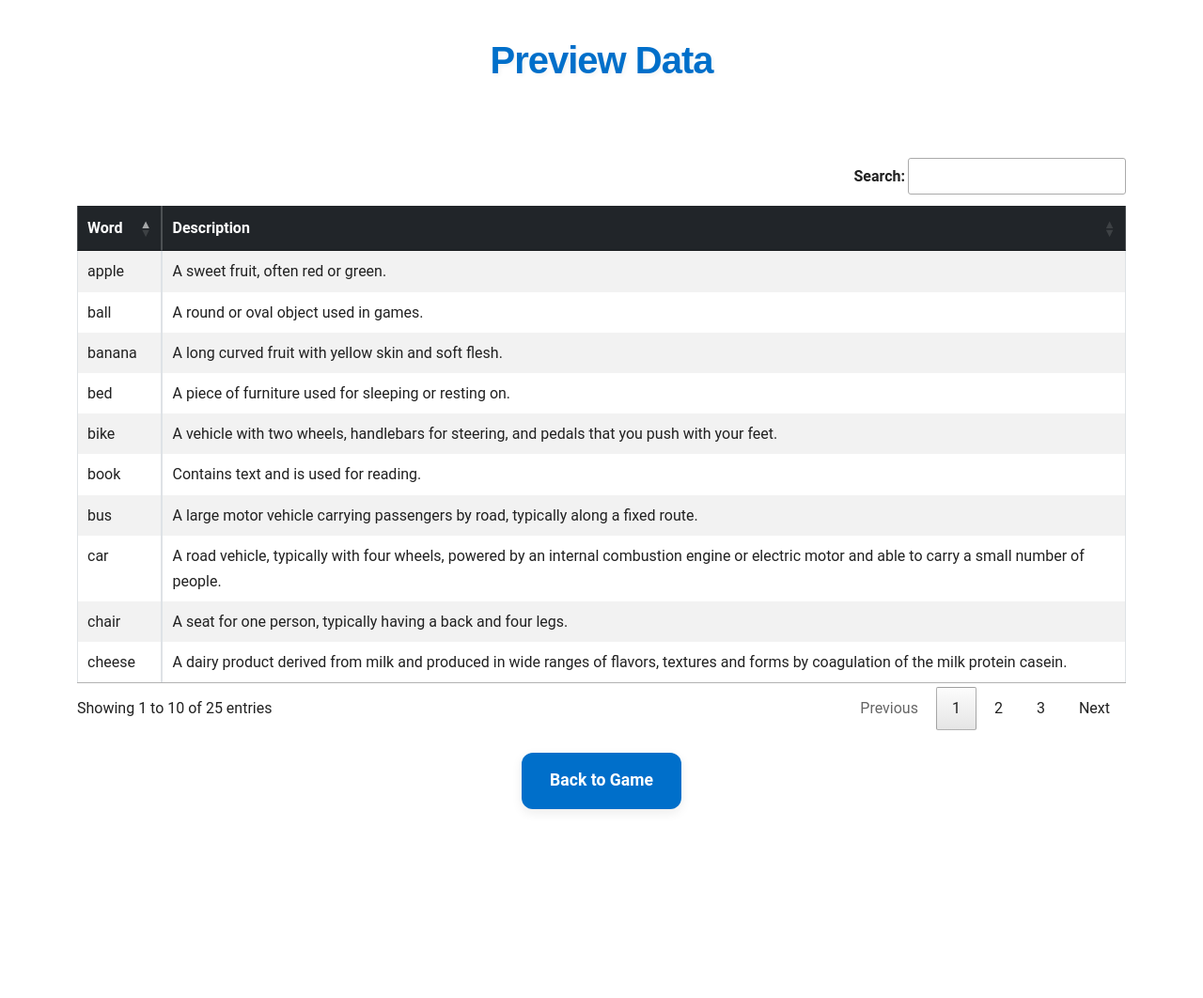
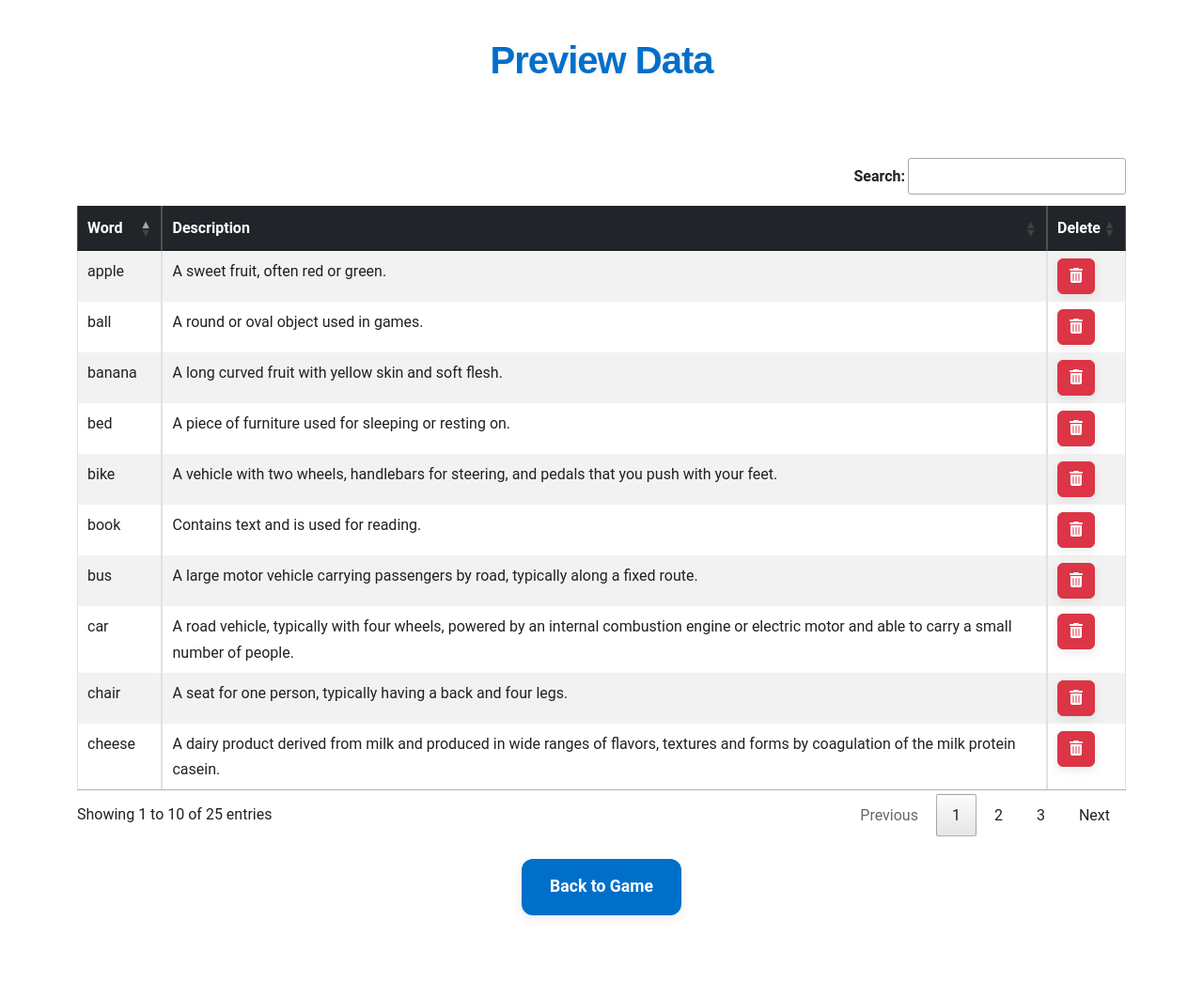
Before and after one commit to hrosicka/WordDetective, a Flask app: page /words/preview in a window 1280 px wide. Shown: the whole page at 94% size. Before the commit the page ends 863 px from the top, so only its background shows below. Run offline with Flask 3, Linux system fonts and the light colour scheme; some libraries are stand-ins or nearby versions.

Commit message:
delete word from table / from json file implemented

```diff
--- a/app.py
+++ b/app.py
@@ -4,6 +4,7 @@ from routes.word import word_bp
 from routes.score import score_bp
 from routes.player import player_bp
 from routes.game_logic import load_words
+from routes.delete import delete
 import os
 import json  # Import the json module for potential JSON parsing exceptions
 import logging
@@ -74,6 +75,7 @@ app.register_blueprint(game_bp)
 app.register_blueprint(word_bp, url_prefix='/words')  # Mount the word blueprint under the '/words' prefix.
 app.register_blueprint(score_bp, url_prefix='/scores') # Mount the score blueprint under the '/scores' prefix.
 app.register_blueprint(player_bp, url_prefix='/player') # Mount the player blueprint under the '/player' prefix.
+app.register_blueprint(delete)
 
 if __name__ == "__main__":
     # Run the Flask development server. Enabling debug mode facilitates development by providing
--- /dev/null
+++ b/routes/delete.py
@@ -0,0 +1,33 @@
+import json
+from flask import Blueprint, request, jsonify
+
+delete = Blueprint('delete', __name__)
+
+DATA_FILE = 'data.json'  # Cesta k vašemu JSON souboru
+
+def load_data():
+    """Načte data ze souboru JSON."""
+    try:
+        with open(DATA_FILE, 'r') as file:
+            return json.load(file)
+    except FileNotFoundError:
+        return {}
+
+def save_data(data):
+    """Uloží data do souboru JSON."""
+    with open(DATA_FILE, 'w') as file:
+        json.dump(data, file, indent=4)
+
+@delete.route('/delete_word', methods=['POST'])
+def delete_word():
+    """Endpoint pro mazání slova."""
+    data = load_data()  # Načtení aktuálních dat
+    request_data = request.get_json()  # Získání dat z požadavku
+    word_to_delete = request_data.get('word')
+
+    if word_to_delete in data:
+        del data[word_to_delete]  # Smazání slova
+        save_data(data)  # Uložení změn
+        return jsonify({"message": f'Word "{word_to_delete}" was successfully deleted.'}), 200
+    else:
+        return jsonify({"message": f'Word "{word_to_delete}" not found.'}), 404
--- a/templates/preview.html
+++ b/templates/preview.html
@@ -107,6 +107,7 @@
                     <tr>
                         <th>Word</th>
                         <th>Description</th>
+                        <th>Delete</th>
                     </tr>
                 </thead>
                 <tbody>
@@ -114,6 +115,11 @@
                     <tr>
                         <td>{{ word }}</td>
                         <td>{{ description }}</td>
+                        <td>
+                            <button class="btn btn-danger delete-button" data-word="{{ word }}" title="Delete">
+                                <i class="fas fa-trash-alt"></i>
+                            </button>
+                        </td>
                     </tr>
                     {% endfor %}
                 </tbody>
@@ -171,6 +177,30 @@
         // Nastavení aktuálního režimu při načtení stránky
         const currentTheme = localStorage.getItem('theme') || 'light';
         document.documentElement.setAttribute('data-theme', currentTheme);
+
+
+        // mazání slova
+        $(document).on('click', '.delete-button', function () {
+            const wordToDelete = $(this).data('word'); // Získání slova, které má být smazáno
+
+            // Potvrzení akce
+            if (confirm(`Are you sure you want to delete the word "${wordToDelete}"?`)) {
+                $.ajax({
+                    url: '/delete_word', // URL endpoint pro smazání
+                    type: 'POST',
+                    contentType: 'application/json',
+                    data: JSON.stringify({ word: wordToDelete }),
+                    success: function (response) {
+                        alert(response.message); // Zobrazení zprávy o úspěchu
+                        location.reload(); // Aktualizace stránky
+                    },
+                    error: function (xhr, status, error) {
+                        alert('Failed to delete the word: ' + error); // Chyba
+                    }
+                });
+            }
+        });
+
     </script>
 </body>
 </html>
```
